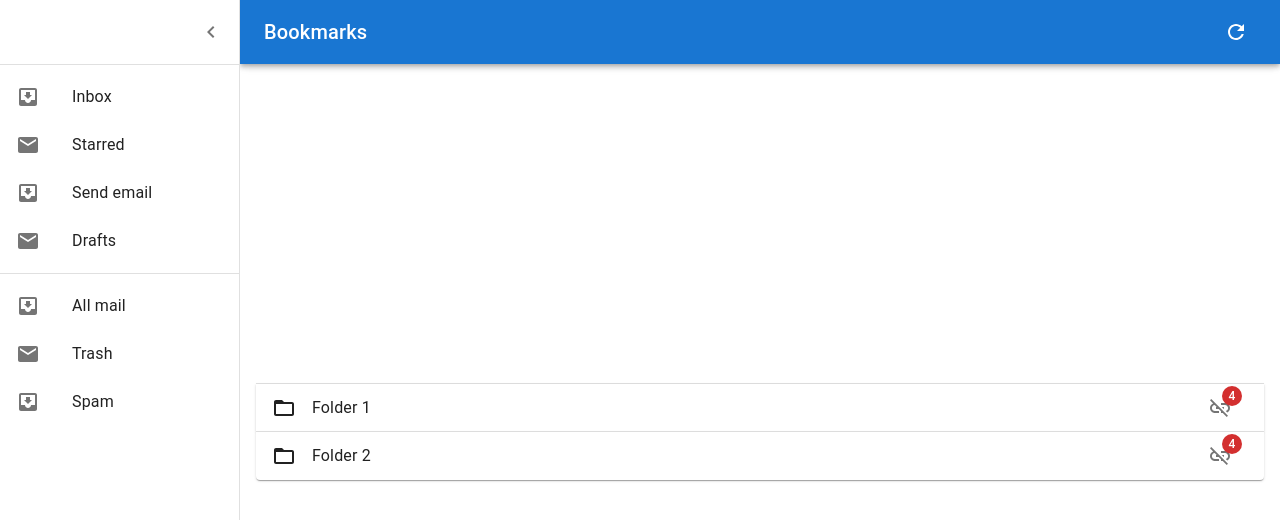
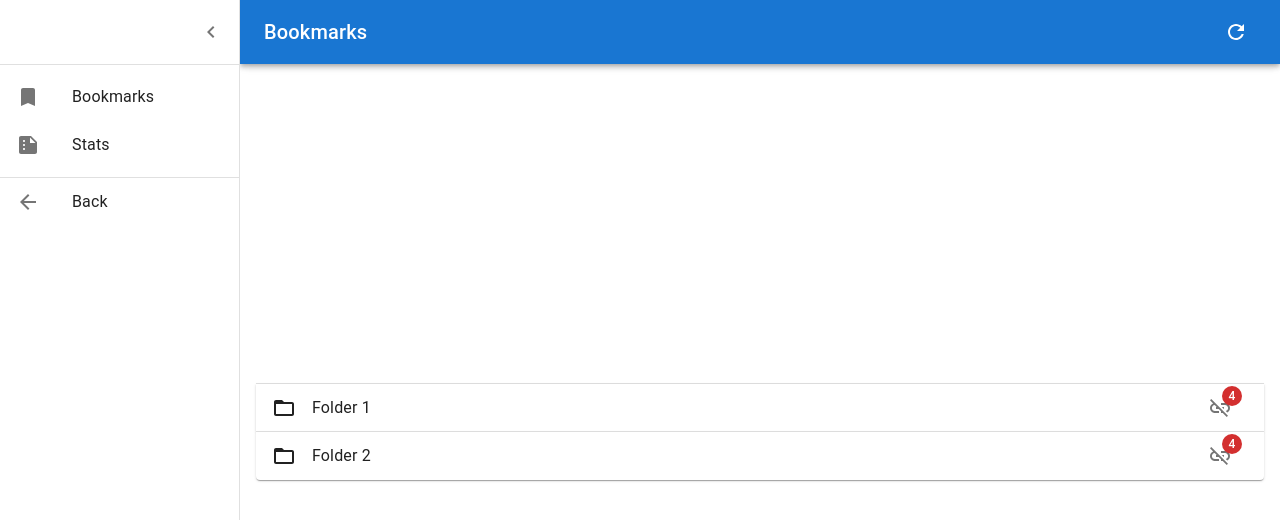
Before and after one commit to brunopk/wookmarks, a React (Vite) app: page /bookmarks in a window 1280 px wide. Both pictures are taken after a click on the button 32 px from the left and 32 px from the top of the page. Shown: the top 520 px of the page. Built offline with nearby package versions, Linux system fonts and the light colour scheme.

Commit message:
Continue componentizing dashboard

```diff
--- a/src/App.tsx
+++ b/src/App.tsx
@@ -1,8 +1,7 @@
+import CssBaseline from '@mui/material/CssBaseline'
 import { ThemeProvider, createTheme } from '@mui/material/styles'
-import CssBaseline from '@mui/material/CssBaseline'
 import './App.css'
-import Dashboard from './components/dashboard/Dashboard'
-
+import BookmarksDashboard from './components/bookmarks-dashboard/Dashboard'
 
 function App() {
   const theme = createTheme({
@@ -28,7 +27,7 @@ function App() {
   return (
     <ThemeProvider theme={theme}>
       <CssBaseline />
-      <Dashboard />
+      <BookmarksDashboard />
     </ThemeProvider>
   )
 }
--- /dev/null
+++ b/src/components/bookmarks-dashboard/Dashboard.tsx
@@ -0,0 +1,21 @@
+import MainDashboard from '../dashboard/Dashboard'
+import Folder from './Folder'
+import Link from './Link'
+import SubFolder from './SubFolder'
+
+function Dashboardd() {
+  return (
+    <MainDashboard>
+      <Folder folderName="Folder 1" index={0}>
+        <SubFolder text="Folder A" />
+        <Link isLinkOff={false} text="Link A" />
+      </Folder>
+      <Folder folderName="Folder 2" index={1}>
+        <Link isLinkOff={false} text="Link C" />
+        <Link isLinkOff={true} text="Link D" />
+      </Folder>
+    </MainDashboard>
+  )
+}
+
+export default Dashboardd
--- a/src/components/dashboard/Dashboard.tsx
+++ b/src/components/dashboard/Dashboard.tsx
@@ -1,26 +1,17 @@
-import { useState, ReactNode } from 'react'
-import { styled, createTheme } from '@mui/material/styles'
-import MenuIcon from '@mui/icons-material/Menu'
-import Box from '@mui/material/Box'
 import ChevronLeftIcon from '@mui/icons-material/ChevronLeft'
 import ChevronRightIcon from '@mui/icons-material/ChevronRight'
+import MenuIcon from '@mui/icons-material/Menu'
+import RefreshIcon from '@mui/icons-material/Refresh'
+import MuiAppBar, { AppBarProps as MuiAppBarProps } from '@mui/material/AppBar'
+import Box from '@mui/material/Box'
 import Divider from '@mui/material/Divider'
 import Drawer from '@mui/material/Drawer'
 import IconButton from '@mui/material/IconButton'
-import InboxIcon from '@mui/icons-material/MoveToInbox'
-import List from '@mui/material/List'
-import ListItem from '@mui/material/ListItem'
-import ListItemButton from '@mui/material/ListItemButton'
-import ListItemIcon  from '@mui/material/ListItemIcon'
-import ListItemText  from '@mui/material/ListItemText'
-import MailIcon from '@mui/icons-material/Mail'
-import MuiAppBar, { AppBarProps as MuiAppBarProps } from '@mui/material/AppBar'
-import RefreshIcon from '@mui/icons-material/Refresh'
+import { createTheme, styled } from '@mui/material/styles'
 import Toolbar from '@mui/material/Toolbar'
 import Typography from '@mui/material/Typography'
-import Folder from '../Folder'
-import SubFolder from '../SubFolder'
-import Link from '../Link'
+import { ReactNode, useState } from 'react'
+import DashboardMenu from './DashboardMenu'
 
 const drawerWidth = 240
 
@@ -83,11 +74,11 @@ interface AppBarProps extends MuiAppBarProps {
   open?: boolean
 }
 
-type DashboardProps = {
+interface DashboardProps {
   children: ReactNode
 }
 
-function Dashboard() {
+function Dashboard({ children }: DashboardProps) {
   const [open, setOpen] = useState<boolean>(false)
 
   const theme = createTheme({
@@ -168,38 +159,11 @@ function Dashboard() {
           </IconButton>
         </DrawerHeader>
         <Divider />
-          <List>
-            {['Inbox', 'Starred', 'Send email', 'Drafts'].map((text, index) => (
-              <ListItem key={text} disablePadding>
-                <ListItemButton>
-                  <ListItemIcon>{index % 2 === 0 ? <InboxIcon /> : <MailIcon />}</ListItemIcon>
-                  <ListItemText primary={text} />
-                </ListItemButton>
-              </ListItem>
-            ))}
-          </List>
-          <Divider />
-          <List>
-            {['All mail', 'Trash', 'Spam'].map((text, index) => (
-              <ListItem key={text} disablePadding>
-                <ListItemButton>
-                  <ListItemIcon>{index % 2 === 0 ? <InboxIcon /> : <MailIcon />}</ListItemIcon>
-                  <ListItemText primary={text} />
-                </ListItemButton>
-              </ListItem>
-            ))}
-          </List>
+        <DashboardMenu />
       </Drawer>
       <Main open={open}>
         <DrawerHeader />
-          <Folder folderName="Folder 1" index={0}>
-            <SubFolder text="Folder A" />
-            <Link isLinkOff={false} text="Link A" />
-          </Folder>
-          <Folder folderName="Folder 2" index={1}>
-            <Link isLinkOff={false} text="Link C" />
-            <Link isLinkOff={true} text="Link D" />
-          </Folder>
+        {children}
       </Main>
     </Box>
   )
--- /dev/null
+++ b/src/components/dashboard/DashboardMenu.tsx
@@ -0,0 +1,45 @@
+import ArrowBackIcon from '@mui/icons-material/ArrowBack'
+import BookmarkIcon from '@mui/icons-material/Bookmark'
+import SummarizeIcon from '@mui/icons-material/Summarize'
+import Divider from '@mui/material/Divider'
+import List from '@mui/material/List'
+import ListItem from '@mui/material/ListItem'
+import ListItemButton from '@mui/material/ListItemButton'
+import ListItemIcon from '@mui/material/ListItemIcon'
+import ListItemText from '@mui/material/ListItemText'
+
+function DashboardMenu() {
+  return (
+    <>
+      <List>
+        <ListItem key={0} disablePadding>
+          <ListItemButton>
+            <ListItemIcon>
+              <BookmarkIcon />
+            </ListItemIcon>
+            <ListItemText primary="Bookmarks" />
+          </ListItemButton>
+        </ListItem>
+        <ListItem key={1} disablePadding>
+          <ListItemButton>
+            <ListItemIcon>
+              <SummarizeIcon />
+            </ListItemIcon>
+            <ListItemText primary="Stats" />
+          </ListItemButton>
+        </ListItem>
+      </List>
+      <Divider />
+      <ListItem key={2} disablePadding>
+        <ListItemButton>
+          <ListItemIcon>
+            <ArrowBackIcon />
+          </ListItemIcon>
+          <ListItemText primary="Back" />
+        </ListItemButton>
+      </ListItem>
+    </>
+  )
+}
+
+export default DashboardMenu
```
Also changed, not shown: src/components/bookmarks-dashboard/Folder.tsx (renamed from src/components/Folder.tsx), src/components/bookmarks-dashboard/Link.tsx (renamed from src/components/Link.tsx), src/components/bookmarks-dashboard/SubFolder.tsx (renamed from src/components/SubFolder.tsx). Lines whose indentation alone changed are shown as unchanged.
